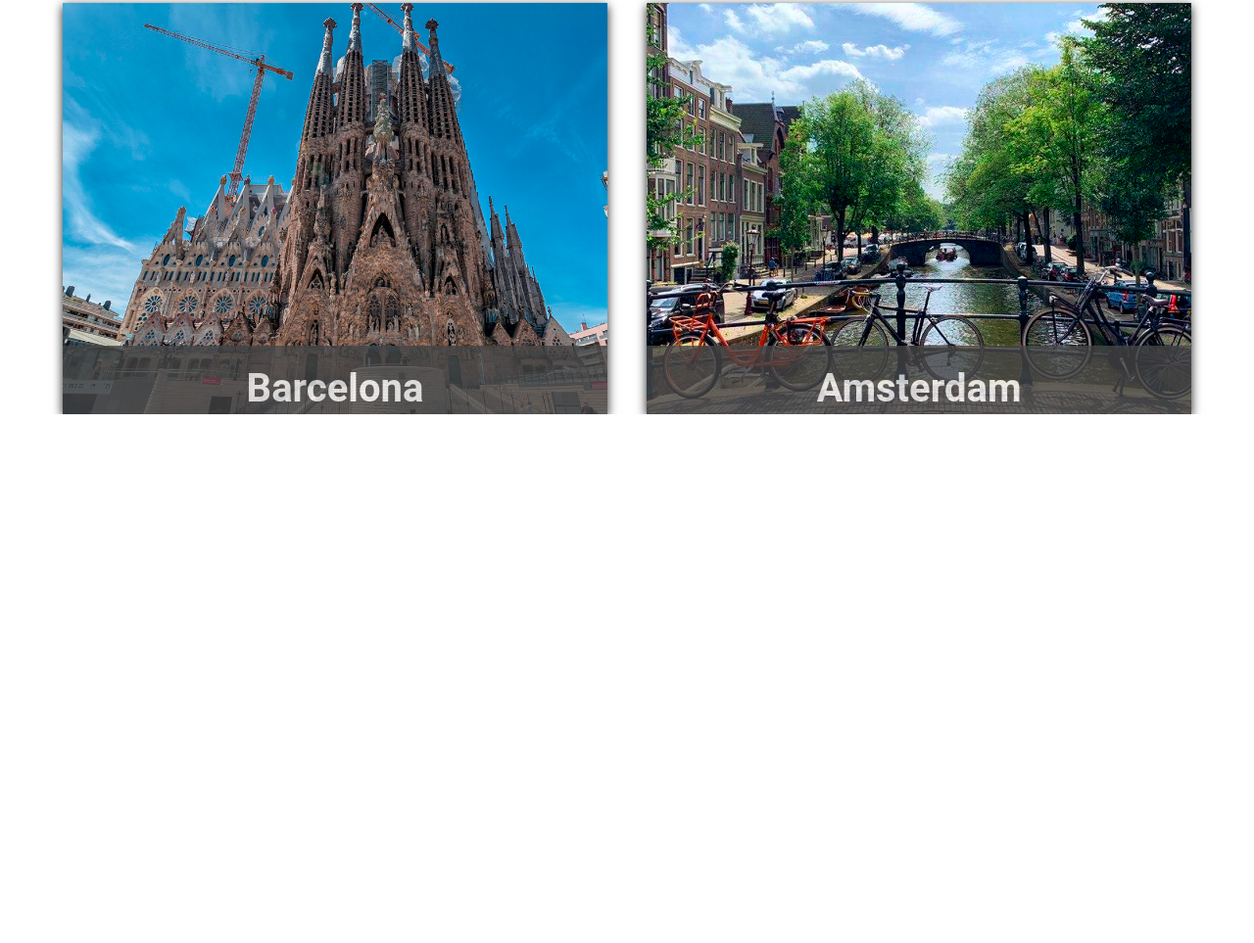
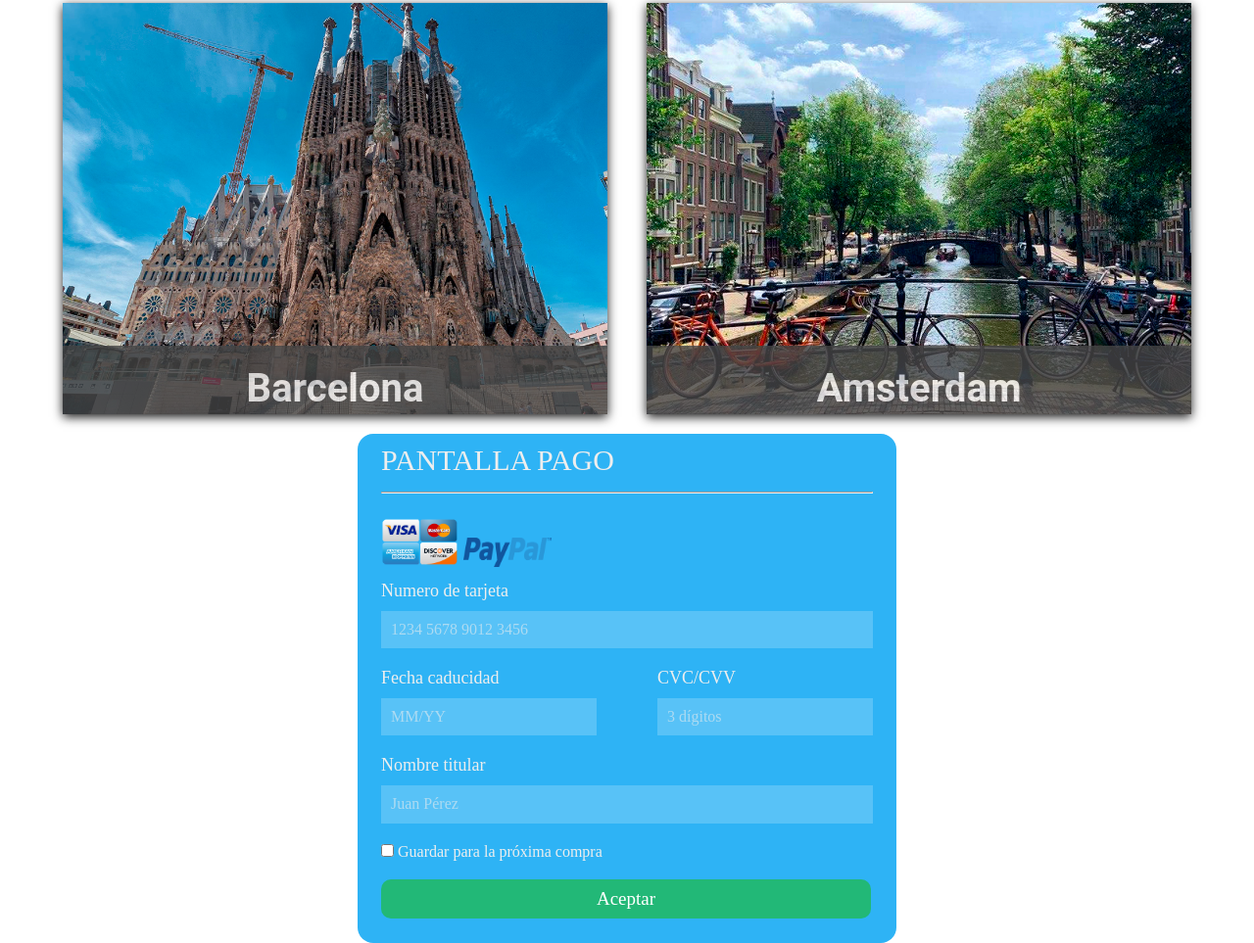
Before and after one commit to Igardemi/ProyectoDaw, a website: page src/web/index.html in a window 1280 px wide. Shown: the part 1024-1987 px from the top of the page at 98% size. Before the commit the page ends 1447 px from the top, so only its background shows below. Drawn offline with Linux system fonts and the light colour scheme.

Commit message:
feat(#06): funcion pago

```diff
--- a/src/web/index.html
+++ b/src/web/index.html
@@ -125,9 +125,47 @@
 
 
 
-    <dialog id="pago">
+    <dialog id="pago" open="1" class="c-modal">
+        <div class=' c-pago'>
+            <div class=' c-pago__info'>
+                <div class=" c-pago__titulo ">
+                    PANTALLA PAGO
+                    <hr>
+                </div>
+                <div class="g--padding-bottom-4">
+                    <img src='./assets/img/tarjetas.png' height='50' width="80" class="imagen"></img>
+                    <img src='./assets/img/logoPaypal.png' height='30' width="90" class="imagen"></img>
+                </div>
+                <div>
+                    <div class=" g--font-size-L">Numero de tarjeta</div>
+                    <input class=' c-pago__input' placeholder="1234 5678 9012 3456"></input>
+                </div>
+                <div class=" l-flex l-flex--direction-row l-flex--justify-content-space-between">
+                    <div>
+                        <div class="g--font-size-L">Fecha caducidad</div>
+                        <input class='c-pago__input' placeholder="MM/YY"></input>
+                    </div>
+                    <div>
+                        <div class="g--font-size-L">CVC/CVV</div>
+                        <input class='c-pago__input' placeholder="3 dígitos"></input>
+                    </div>
+                </div>
+                <div>
+                    <div class="g--font-size-L">Nombre titular</div>
+                    <input class='c-pago__input' placeholder="Juan Pérez"></input>
+                </div>
+                <div>
+                    <input type="checkbox"> Guardar para la próxima compra
 
+                </div>
+                <button class=' c-pago__boton'>Aceptar</button>
+            </div>
+        </div>
     </dialog>
+
+
+
+
     <dialog id="historialCarritos">
 
     </dialog>
--- /dev/null
+++ b/src/web/scss/04_components/_c-pago.scss
@@ -0,0 +1,62 @@
+.c-pago {
+    height: 520px;
+    width: 550px;
+    border: none;
+    background-color: getColor("alternativo", 4);
+    border-radius: getBorderRadius(5);
+    color: #eee;
+    font-size: getFontSize("M");
+    display: flex;
+    box-sizing: border-box;
+    padding-left: getPadding(8);
+    padding-right: getPadding(8);
+    position: relative;
+
+    &__input {
+        background: rgba(255, 255, 255, 0.2);
+        margin-bottom: getMargin(7);
+        margin-top: getMargin(4);
+        font-size: getFontSize("M");
+        border: none;
+        padding-top: getPadding(4);
+        padding-right: getPadding(4);
+        padding-bottom: getPadding(4);
+        padding-left: getPadding(4);
+        color: #fff;
+        box-sizing: border-box;
+        width: 100%;
+    }
+    &__input::placeholder {
+        color: rgba(238, 238, 238, 0.568);
+    }
+    &__input:hover {
+        background: rgba(255, 255, 255, 0.367);
+    }
+    &__titulo {
+        font-size: getFontSize("3XL");
+        padding-bottom: getPadding(4);
+    }
+
+    &__info {
+        margin-top: getMargin(4);
+        width: 100%;
+    }
+    &__boton {
+        border: none;
+        background: #22b877;
+        line-height: 2em;
+        border-radius: 10px;
+        font-size: 19px;
+        color: #fff;
+        cursor: pointer;
+        position: absolute;
+        bottom: 25px;
+        width: calc(100% - 50px);
+    }
+    &__boton:hover {
+        background: #22a877;
+        color: #eee;
+        -webkit-transition: all 0.2s ease;
+        transition: all 0.2s ease;
+    }
+}
--- a/src/web/scss/main.scss
+++ b/src/web/scss/main.scss
@@ -9,6 +9,7 @@
 '04_components/c-button',
 '04_components/c-panel',
 '04_components/c-login',
+'04_components/c-pago',
 '04_components/c-modal',
 '04_components/c-button',
 '04_components/c-categorie',
@@ -25,4 +26,5 @@
 '06_global/g--background-color',
 '06_global/g--shadow.scss';
 
+
 // sass --watch ./web/scss/main.scss ./web/css/style.css
```
Also changed, not shown: src/web/assets/img/logoPaypal.png (added), src/web/assets/img/tarjetas.png (added), src/web/css/style.css, 1 other file.
